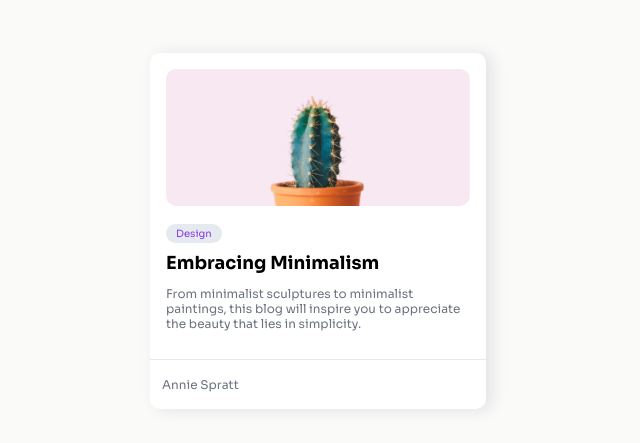
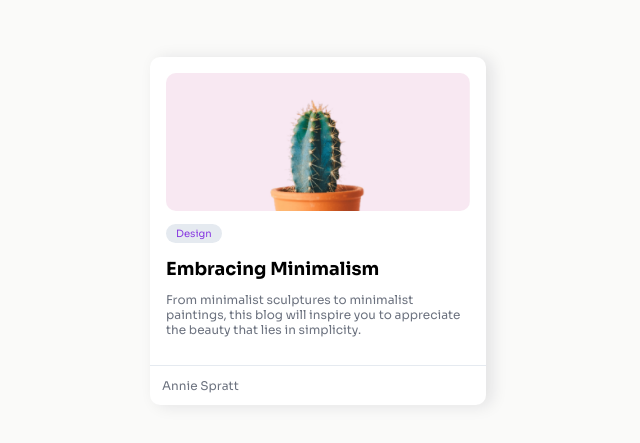
Before and after one commit to jeeknowme/Minimal-Blog-Card, a plain HTML site: page index.html in a window 1280 px wide. Shown: the part 169-612 px from the top of the page, without its empty margins (322-962 px from the left). Drawn offline with Linux system fonts and the light colour scheme.

Commit message:
Re-adjust spacing and padding'

```diff
--- a/index.html
+++ b/index.html
@@ -18,8 +18,8 @@
         <div class="wrapper_image">
           <img src="./assets/images/cactus_img.jpg" alt="cactus" />
         </div>
-        <div>
-          <span class="wrapper_tag">Design</span>
+        <div class="wrapper_tag">
+          <span>Design</span>
         </div>
         <div class="wrapper_text">
           <h2 class="wrapper_title">Embracing Minimalism</h2>
--- a/style.css
+++ b/style.css
@@ -32,7 +32,7 @@ img{
 .wrapper_details{
     padding:1em;
     display: flex;
-    gap: 10px;
+    /* gap: 10px; */
     flex-direction: column;
 
 }
@@ -43,20 +43,26 @@ img{
 
 .wrapper_image > img{
     border-radius: 10px;
+    max-height: 152px;
 }
 
-.wrapper_tag{
+.wrapper_tag>span{
     border-radius:10px;
     background-color: #E5EAF0;
     color: #883AE1;
     font-size: 10px;
     padding: 3px 1em;
+
 }
 
+.wrapper_tag{
+    margin: 5px 0 1em 0;
+
+}
 
 .wrapper_footer{
     border-top: 1px solid #E5EAF0;
-    padding: 5px 1em;
+    padding: 0px 1em;
     font-size: 12px;
 }
 
```
